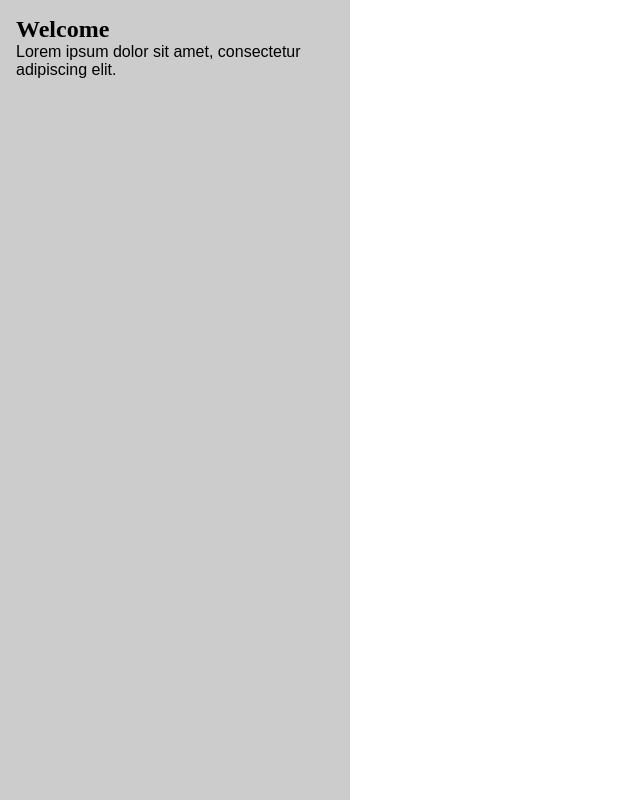
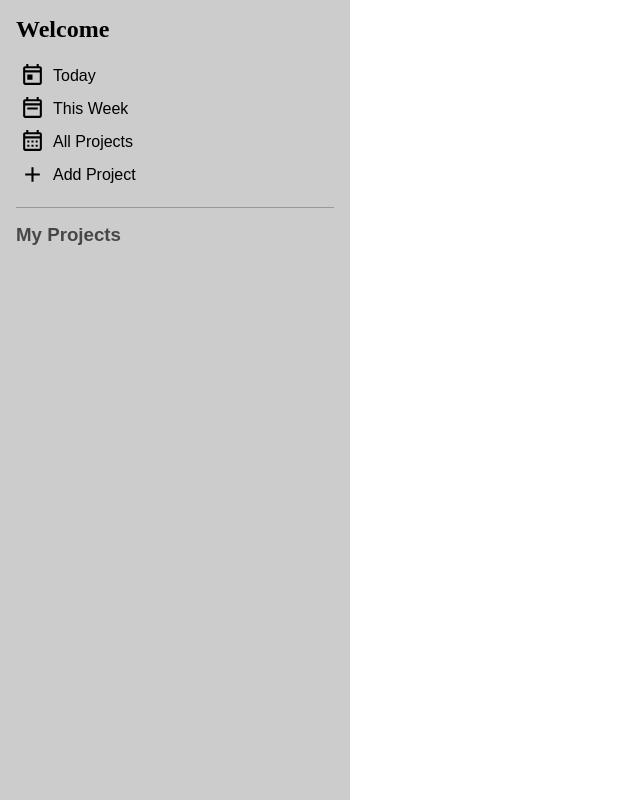
Before and after one commit to danielz0102/todo-list, a website built with webpack: page src/index.html in a window 1280 px wide. Shown: the whole page, without its empty margins (0-640 px from the left). Built offline with nearby package versions, Linux system fonts and the light colour scheme; a web font is replaced by a local one.

Commit message:
Add display options menu

```diff
--- a/src/components/sidebar/Sidebar.js
+++ b/src/components/sidebar/Sidebar.js
@@ -1,4 +1,6 @@
 import './sidebar.css'
+import { Menu } from './components/menu/Menu.js'
+import { MyProjects } from './components/myProjects/MyProjects.js'
 
 function createSidebar() {
   const sidebar = document.createElement('aside')
@@ -7,10 +9,9 @@ function createSidebar() {
   const title = document.createElement('h2')
   title.textContent = 'Welcome'
 
-  const text = document.createElement('p')
-  text.textContent = 'Lorem ipsum dolor sit amet, consectetur adipiscing elit.'
+  const divider = document.createElement('hr')
 
-  sidebar.append(title, text)
+  sidebar.append(title, Menu, divider, MyProjects)
 
   return sidebar
 }
--- /dev/null
+++ b/src/components/sidebar/components/menu/Menu.js
@@ -0,0 +1,37 @@
+import './menu.css'
+import todayIcon from '@/assets/icons/today.svg'
+import allIcon from '@/assets/icons/all.svg'
+import weekIcon from '@/assets/icons/week.svg'
+import addIcon from '@/assets/icons/add.svg'
+
+function createItem(text, iconSrc) {
+  const item = document.createElement('button')
+  item.classList.add('item')
+
+  const icon = new Image()
+  icon.src = iconSrc
+  icon.classList.add('icon')
+  icon.alt = text + ' icon'
+
+  item.append(icon, text)
+
+  return item
+}
+
+function createMenu() {
+  const nav = document.createElement('nav')
+  nav.classList.add('menu')
+
+  const items = {
+    today: createItem('Today', todayIcon),
+    week: createItem('This Week', weekIcon),
+    all: createItem('All Projects', allIcon),
+    add: createItem('Add Project', addIcon)
+  }
+
+  Object.values(items).forEach(icon => nav.appendChild(icon))
+
+  return nav
+}
+
+export const Menu = createMenu()
--- /dev/null
+++ b/src/components/sidebar/components/menu/menu.css
@@ -0,0 +1,21 @@
+.menu {
+  display: flex;
+  flex-direction: column;
+}
+
+.item {
+  display: flex;
+  align-items: center;
+  gap: 8px;
+
+  background-color: inherit;
+  border: none;
+  border-radius: 8px;
+  padding: 4px;
+  cursor: pointer;
+  transition: background-color 0.3s;
+
+  &:hover {
+    background-color: #fff;
+  }
+}
--- /dev/null
+++ b/src/components/sidebar/components/myProjects/MyProjects.js
@@ -0,0 +1,16 @@
+import './my-projects.css'
+
+function createSection() {
+  const section = document.createElement('section')
+  section.id = 'myProjects'
+
+  const title = document.createElement('h3')
+  title.textContent = 'My Projects'
+  title.classList.add('menu__title')
+
+  section.append(title)
+
+  return section
+}
+
+export const MyProjects = createSection()
--- /dev/null
+++ b/src/components/sidebar/components/myProjects/my-projects.css
@@ -0,0 +1,4 @@
+.menu__title {
+  font-weight: bold;
+  color: var(--secondary-text);
+}
--- a/src/components/sidebar/sidebar.css
+++ b/src/components/sidebar/sidebar.css
@@ -2,4 +2,13 @@
   flex: 0 1 350px;
   background-color: #ccc;
   padding: 16px;
+
+  display: flex;
+  flex-direction: column;
+  gap: 16px;
 }
+
+hr {
+  border: none;
+  border-top: 1px solid #999;
+}
--- a/src/index.css
+++ b/src/index.css
@@ -1,4 +1,6 @@
-@import url('https://fonts.googleapis.com/css2?family=Domine:wght@400..700&display=swap');
+:root {
+  --secondary-text: #474747;
+}
 
 *,
 *::before,
@@ -28,3 +30,8 @@ h2 {
   display: flex;
   font-family: "Nunito Variable", sans-serif;
 }
+
+.icon {
+  width: 25px;
+  height: 25px;
+}
--- a/src/index.js
+++ b/src/index.js
@@ -3,6 +3,6 @@ import '@fontsource-variable/rubik'
 // Supports weights 200-900
 import '@fontsource-variable/nunito'
 import '@/index.css'
-import { UI } from '@/modules/UI'
+import { UI } from '@/modules/UI.js'
 
 UI.init()
--- a/src/modules/UI.js
+++ b/src/modules/UI.js
@@ -1,4 +1,4 @@
-import { Sidebar } from '@/components/sidebar/Sidebar'
+import { Sidebar } from '@/components/sidebar/Sidebar.js'
 
 export const UI = (() => {
   const init = () => {
```
Also changed, not shown: src/assets/icons/add.svg (added), src/assets/icons/all.svg (added), src/assets/icons/today.svg (added), src/assets/icons/week.svg (added).
